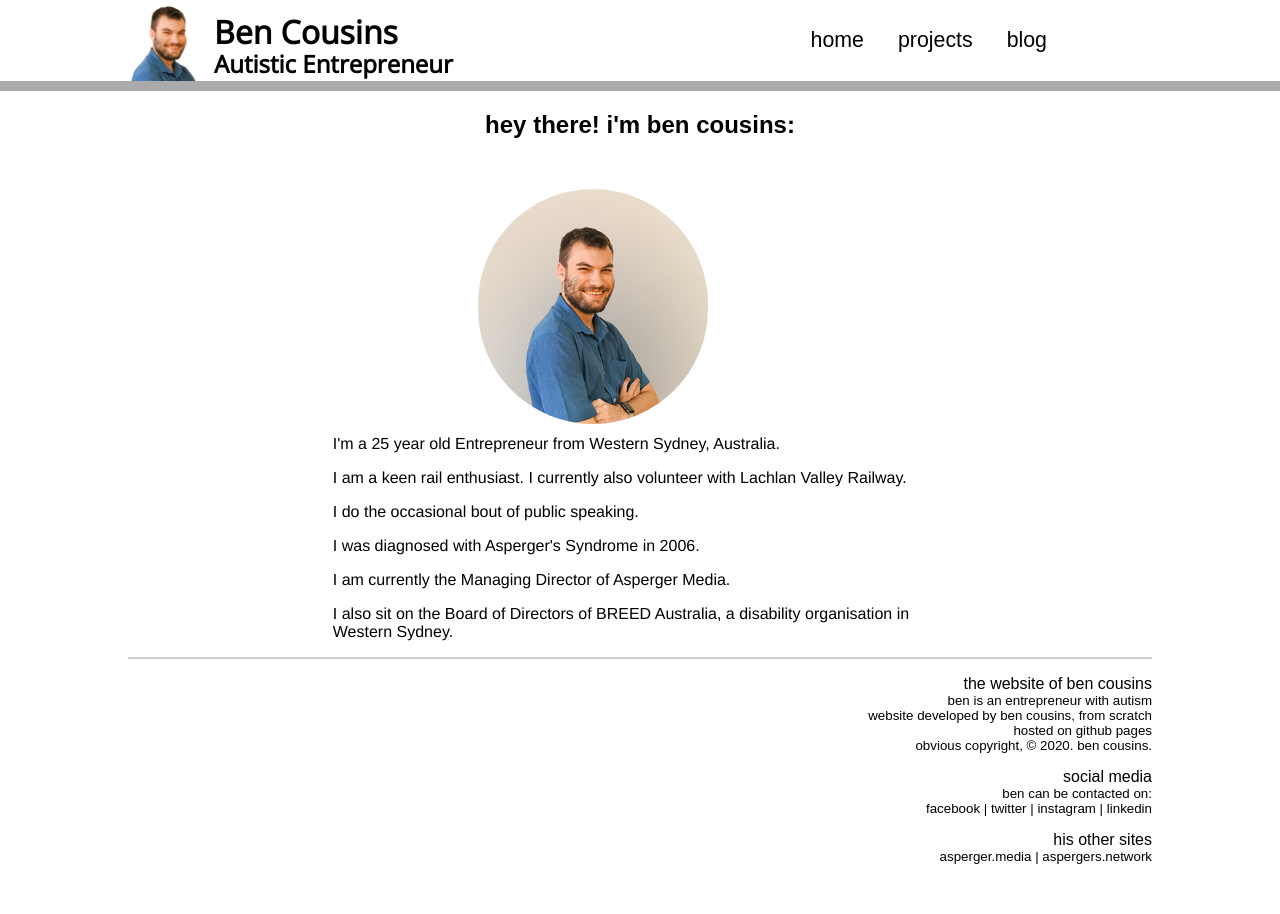
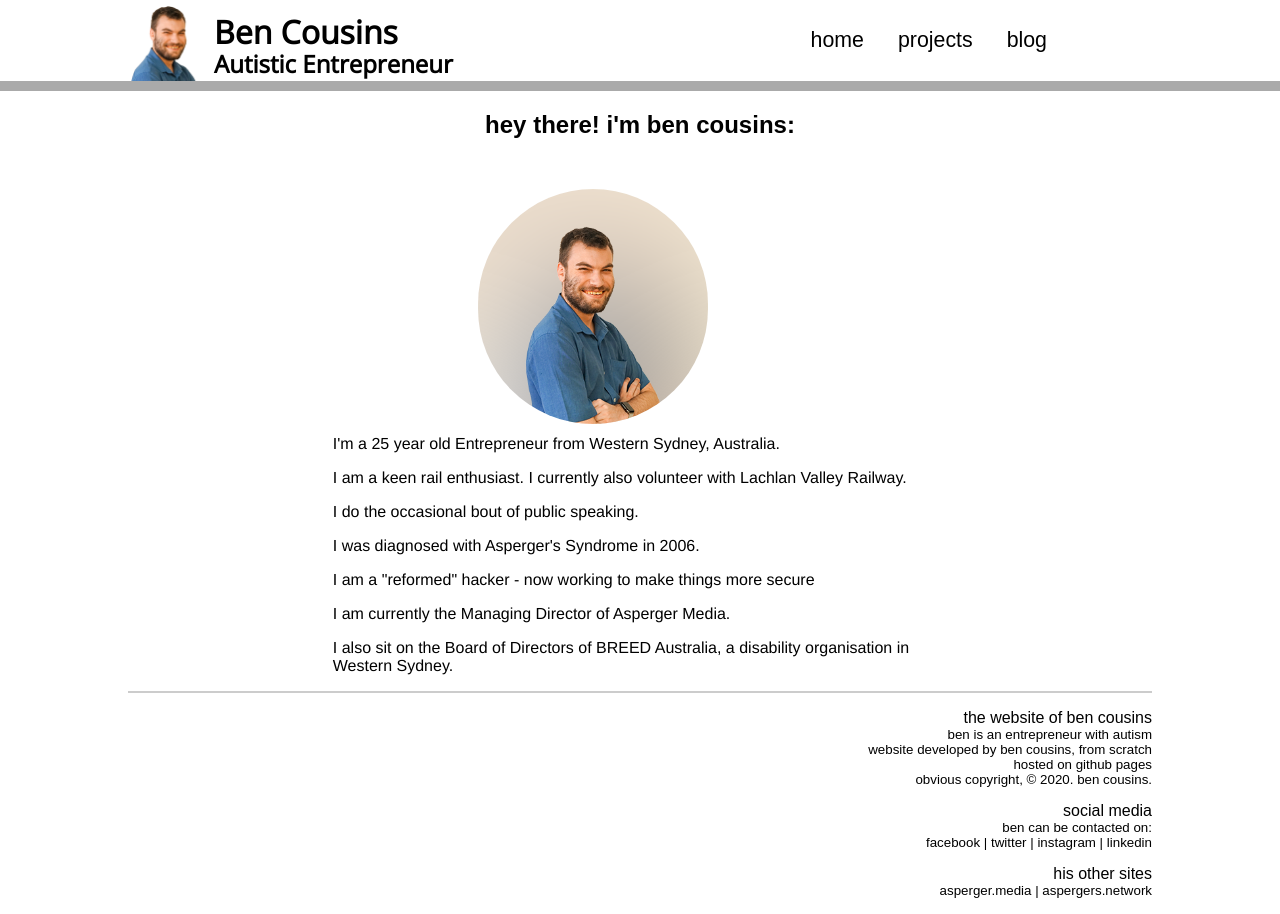
Before and after one commit to s3gunzel/bcousins.github.io, a Jekyll site: the page built from index.html, in a window 1280 px wide. Built offline with Jekyll 4.4.1, drawn with Linux system fonts in a browser that asks for light colours; some web fonts are replaced.

Commit message:
Update to add "reformed blackhat hacker" -- GO TEN YEARS!

```diff
--- a/index.html
+++ b/index.html
@@ -13,6 +13,7 @@ title: Ben Cousins | Autistic Entrepreneur
             <p>I am a keen rail enthusiast. I currently also volunteer with Lachlan Valley Railway.</p>
             <p>I do the occasional bout of public speaking.</p>
             <p>I was diagnosed with Asperger's Syndrome in 2006. </p>
+            <p>I am a "reformed" hacker - now working to make things more secure</p>
             <p>I am currently the Managing Director of Asperger Media.</p>
             <p>I also sit on the Board of Directors of BREED Australia, a disability organisation in Western Sydney.</p>
         </div>
```
